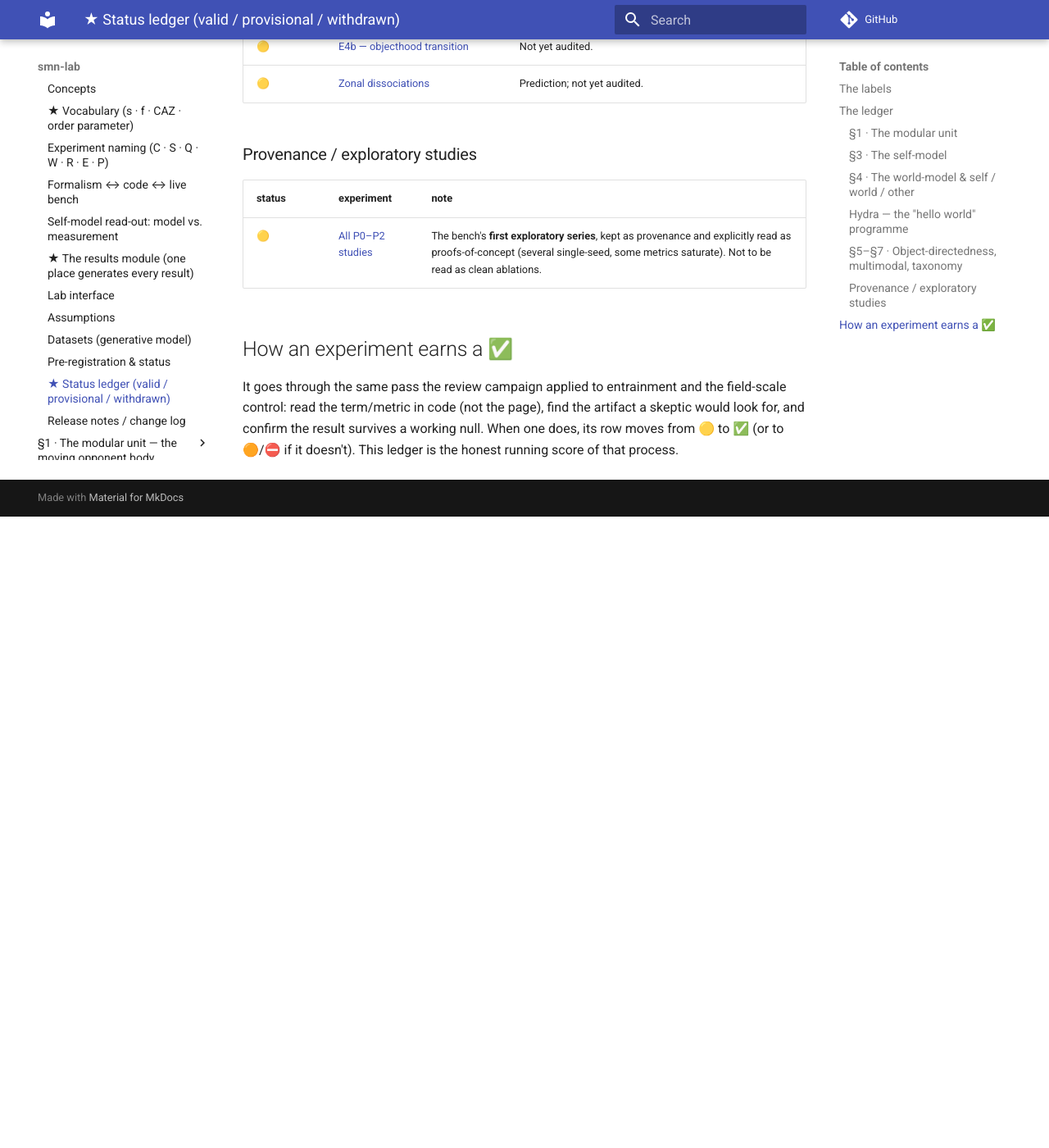
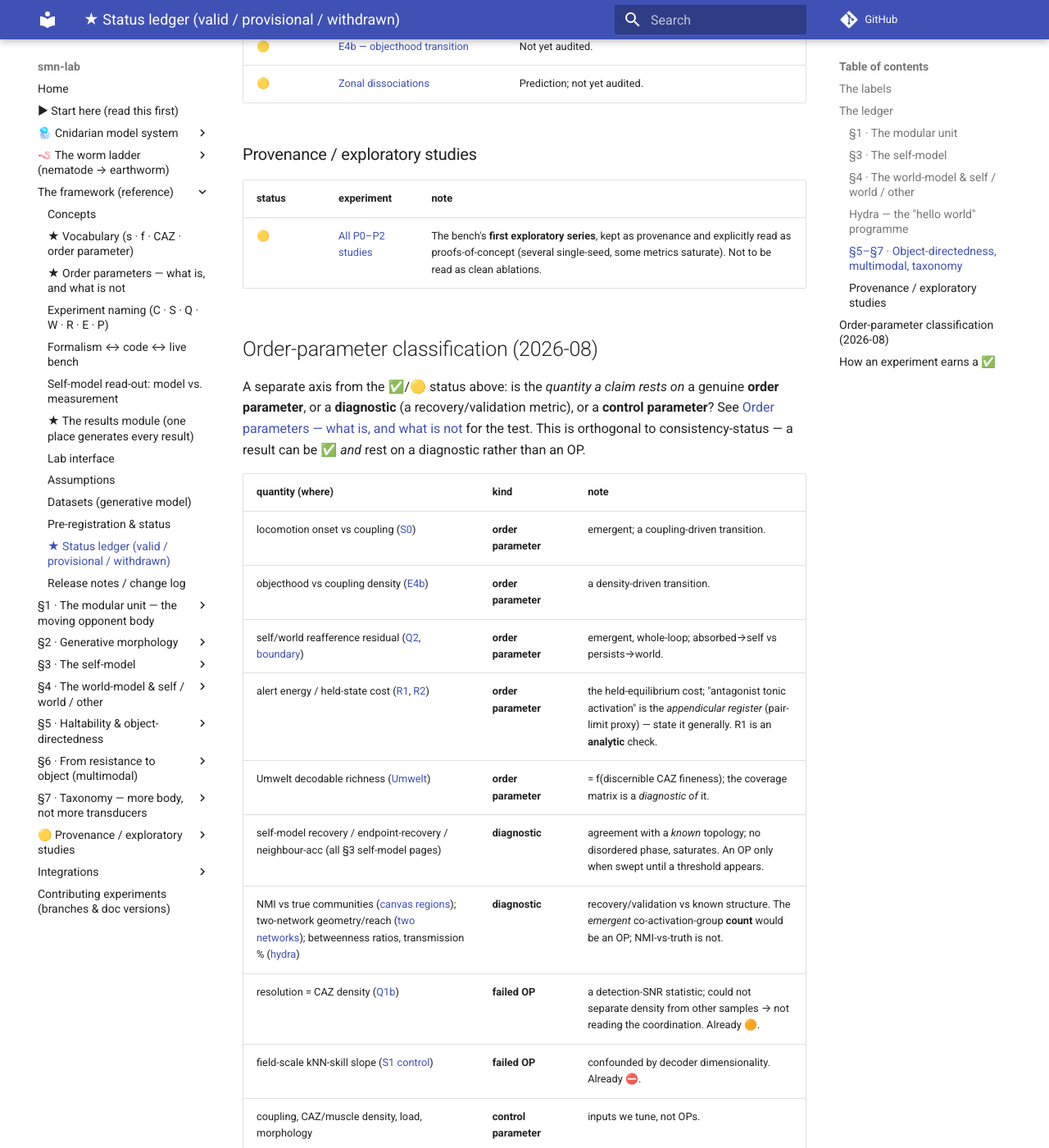
Before and after one commit to gnowgi/smn-lab, an MkDocs documentation site: the page built from docs/status.md, in a window 1280 px wide and 1400 px high, scrolled down 5079 px. Shown: the whole window at 82% size. Built offline with MkDocs 1.6.1 and Material for MkDocs 9.7.7, drawn with Linux system fonts in a browser that asks for light colours; comment, search, counter and statistics services are not loaded; before the commit the page ends 5709 px from its top, so only the background shows below that; some of the changed text lies outside the part shown.

Commit message:
docs(op): A3 — order-parameter hygiene (OP vs diagnostic vs control)
- docs/order-parameters.md: the canonical test — an OP is a low-dimensional
  functional of the emergent coordination configuration that transitions
  under a control-parameter sweep; the OP/diagnostic/control/stipulated
  re-sort; alert energy stated in general form (antagonist tone = the
  appendicular register). + nav entry.
- status.md: an 'Order-parameter classification' section (orthogonal to the
  consistency ✅/🟡 axis): recovery/endpoint-recovery/NMI/betweenness/reach =
  diagnostics; S0/E4b/reafference-residual/alert-energy/Umwelt-richness = OPs;
  Q1b & field-scale = failed OPs (the framework catching the failure); scripted
  gaits/single-f force = stipulated.
- R1 page: note it is the appendicular register of the alert-energy OP.

mkdocs build --strict passes. Docs only; no results touched.

Co-Authored-By: Claude Opus 4.8 <noreply@anthropic.com>

```diff
--- /dev/null
+++ b/docs/order-parameters.md
@@ -0,0 +1,73 @@
+# Order parameters — what is, and what is not
+
+!!! abstract "Why this page exists"
+    Every SMN claim is stated with a **declared order parameter and a matched foil**. But not every
+    number a bench reports is an order parameter. This page fixes the test — so a reader can tell an
+    order parameter from a *diagnostic* or a *control parameter*, and so the same test can be applied
+    to any new experiment. It is also the cleanest way to compare the received view with the SMN
+    model. (Reasoning: preprint §3, §11; project notes `SMN_order_parameters.md`.)
+
+## The one-line test
+
+> An **order parameter (OP)** is a **low-dimensional functional of the emergent *coordination
+> configuration*** of the whole SMN (sensing + pulling + messaging) that **changes qualitatively
+> under a control-parameter sweep**.
+
+"Low-dimensional functional" means: a scalar (or a small fixed handful of numbers, O(1), not growing
+with the number of units) computed from the *entire* configuration — the way magnetization is one
+number for any number of spins. The **microstate** itself, a **per-unit** quantity, or the full
+**coupling graph** are high-dimensional — they are the *object*; an OP is a scalar read *off* it.
+
+## The four tests (all necessary)
+
+1. **Emergent, not stipulated.** *The razor:* sweep a control parameter; a genuine OP **transitions**,
+   a stipulated quantity stays **pinned**. A scripted gait phase fails — its "coherence" is ≈1 by
+   construction. Dissociated heart cells that spontaneously synchronise as they couple pass.
+2. **Collective and whole-loop.** A property of the coordination, read across
+   sense → message → pull → mechanics — never a single `f`, never the messaging side alone.
+3. **Morphology-invariant in form.** Computable across the ladder (cnidarian → limb): it reads the
+   *balance / held state* against whatever the opposition is (pair, hydrostat, or network), and
+   coincides with a pair-observable only in the appendicular limit.
+4. **Separates from a matched foil at a transition.** (The bench's existing discipline — necessary,
+   not sufficient on its own.)
+
+## Order parameters vs diagnostics vs control parameters
+
+| kind | what it does | is it an OP? | examples on this bench |
+|---|---|---|---|
+| **order parameter** | a low-dim functional of the emergent coordination that transitions | **yes** | locomotion onset (S0), objecthood/coupling-density transition (E4b), the self/world reafference residual, held-state cost (alert energy), an *emergent* co-activation-group count, Umwelt decodable richness |
+| **diagnostic (recovery/validation)** | agreement of a read-out with *known* structure; no disordered phase; saturates | **no** — a validation metric | self-model recovery / endpoint-recovery / neighbour-acc, NMI vs true communities, rim/interior betweenness ratios, transmission %, two-network geometry/reach |
+| **control parameter** | a knob we tune | **no** — an input | coupling, CAZ/muscle density, load, morphology |
+| **stipulated / microscopic** | put in by hand, or a single unit | **no** | scripted gait phases, one `f`'s force, a *by-construction* tissue count |
+
+A diagnostic becomes an OP **ingredient** only when swept against a control parameter until a
+**threshold** appears — then the threshold, not the number, is the OP signature.
+
+## The framework already applies this
+
+Two rows of the [status ledger](status.md) are OP-admissibility failures caught in review:
+
+- **[Q1b — resolution = CAZ density](experiments/sweep_q1b_resolution.md)** (🟠): the "order parameter"
+  was a detection-SNR statistic that could not separate CAZ density from any other independent samples
+  — it was not reading the coordination configuration, so it was never an OP.
+- **[S1 field-scale control](experiments/sweep_geometry_worldmodel_fieldscale.md)** (⛔): withdrawn
+  because the order parameter was confounded by decoder dimensionality.
+
+Making the test explicit turns these from *reported* failures into *predicted* ones.
+
+## Alert energy — an OP, stated in general form
+
+**Alert energy** (the metabolic cost of maintaining a held configuration) is a genuine order
+parameter. Its bench operationalisation as *antagonist tonic activation tracking agonist load*
+([R1](experiments/sweep_r1_tonic_load.md), [R2](experiments/sweep_r2_resumption.md)) is the
+**appendicular register** — a pair-limit proxy. The general OP is the **cost of holding a coordinated
+equilibrium**, which is defined on a hydrostat and a cnidarian too, where there is no discrete
+antagonist to read a "tone" from. Keep the antagonist-tone version as the limbed register; state the
+OP generally.
+
+## The levels — one object, read at several scales
+
+A CAZ is a zone of coordinated action; its OPs are functionals of that one object at successive
+levels: **coherence** (does an unprogrammed pattern emerge?) → **returnability + held cost**
+(haltability) → **resolution/fineness** (dexterity) → **decodable richness** (Umwelt). There is no
+single "primary" OP the others specialise — coordination is the base, Umwelt the most derived.
--- a/docs/status.md
+++ b/docs/status.md
@@ -105,6 +105,32 @@ audit reversed it. That is the point of the process, and the reason most pages s
 |---|---|---|
 | 🟡 | [All P0–P2 studies](reproducibility.md) | The bench's **first exploratory series**, kept as provenance and explicitly read as proofs-of-concept (several single-seed, some metrics saturate). Not to be read as clean ablations. |
 
+## Order-parameter classification (2026-08)
+
+A separate axis from the ✅/🟡 status above: is the *quantity a claim rests on* a genuine
+**order parameter**, or a **diagnostic** (a recovery/validation metric), or a **control parameter**?
+See [Order parameters — what is, and what is not](order-parameters.md) for the test. This is
+orthogonal to consistency-status — a result can be ✅ *and* rest on a diagnostic rather than an OP.
+
+| quantity (where) | kind | note |
+|---|---|---|
+| locomotion onset vs coupling ([S0](experiments/sweep_c0_coupling.md)) | **order parameter** | emergent; a coupling-driven transition. |
+| objecthood vs coupling density ([E4b](experiments/p8_objecthood_transition.md)) | **order parameter** | a density-driven transition. |
+| self/world reafference residual ([Q2](experiments/q2_reafference.md), [boundary](experiments/self_world_boundary.md)) | **order parameter** | emergent, whole-loop; absorbed→self vs persists→world. |
+| alert energy / held-state cost ([R1](experiments/sweep_r1_tonic_load.md), [R2](experiments/sweep_r2_resumption.md)) | **order parameter** | the held-equilibrium cost; "antagonist tonic activation" is the *appendicular register* (pair-limit proxy) — state it generally. R1 is an **analytic** check. |
+| Umwelt decodable richness ([Umwelt](experiments/umwelt.md)) | **order parameter** | = f(discernible CAZ fineness); the coverage matrix is a *diagnostic of* it. |
+| self-model recovery / endpoint-recovery / neighbour-acc (all §3 self-model pages) | **diagnostic** | agreement with a *known* topology; no disordered phase, saturates. An OP only when swept until a threshold appears. |
+| NMI vs true communities ([canvas regions](experiments/canvas_regions.md)); two-network geometry/reach ([two networks](experiments/two_networks.md)); betweenness ratios, transmission % ([hydra](experiments/hydra.md)) | **diagnostic** | recovery/validation vs known structure. The *emergent* co-activation-group **count** would be an OP; NMI-vs-truth is not. |
+| resolution = CAZ density ([Q1b](experiments/sweep_q1b_resolution.md)) | **failed OP** | a detection-SNR statistic; could not separate density from other samples → not reading the coordination. Already 🟠. |
+| field-scale kNN-skill slope ([S1 control](experiments/sweep_geometry_worldmodel_fieldscale.md)) | **failed OP** | confounded by decoder dimensionality. Already ⛔. |
+| coupling, CAZ/muscle density, load, morphology | **control parameter** | inputs we tune, not OPs. |
+| scripted gait phases (earthworm/nematode demos); a single `f`'s force; by-construction tissue counts | **stipulated / microscopic** | pinned by construction — not OPs. The scripted gaits become OP-bearing only once coordination is made to *emerge* (Phase B). |
+
+Reading: several ✅/🟡 rows rest on **diagnostics**, which is fine — they validate that a read-out
+recovers known structure — but they should not be *reported as order parameters*. The two ⛔/🟠 rows
+that failed were failing exactly the OP test; making that test explicit turns reported failures into
+predicted ones.
+
 ## How an experiment earns a ✅
 
 It goes through the same pass the review campaign applied to entrainment and the
--- a/mkdocs.yml
+++ b/mkdocs.yml
@@ -22,6 +22,7 @@ nav:
   - "The framework (reference)":
       - Concepts: concepts.md
       - "★ Vocabulary (s · f · CAZ · order parameter)": vocabulary.md
+      - "★ Order parameters — what is, and what is not": order-parameters.md
       - "Experiment naming (C · S · Q · W · R · E · P)": notation.md
       - "Formalism ↔ code ↔ live bench": formalism-and-code.md
       - "Self-model read-out: model vs. measurement": self-model-and-measurement.md
```
Also changed, not shown: docs/experiments/sweep_r1_tonic_load.md (+6 -0 lines).
